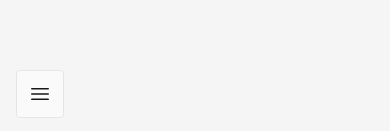
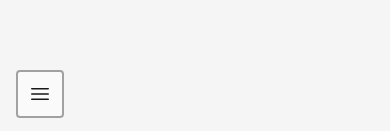
Before and after one commit to morikawa976321/monocore, a Next.js app: page / in a window 390 px wide. Shown: the part 710-841 px from the top of the page. Built offline with nearby package versions, Linux system fonts and the light colour scheme.

Commit message:
feat: improve visibility of mobile sidobar button

```diff
--- a/src/components/layout/Sidebar.tsx
+++ b/src/components/layout/Sidebar.tsx
@@ -75,7 +75,7 @@ export function Sidebar() {
                     onClick={() => setIsOpen((prev) => !prev)}
                     aria-expanded={isOpen}
                     aria-label={isOpen ? "メニューを閉じる" : "メニューを開く"}
-                    className="flex items-center justify-center w-12 h-12 rounded-sm border border-neutral-200 dark:border-neutral-800 bg-neutral-50 dark:bg-neutral-900 text-neutral-900 dark:text-neutral-50 hover:bg-neutral-200 dark:hover:bg-neutral-800 transition-colors duration-150 ease-in-out focus-visible:outline-none focus-visible:ring-1 focus-visible:ring-neutral-400 dark:focus-visible:ring-neutral-600"
+                    className="flex items-center justify-center w-12 h-12 rounded-sm border-2 border-neutral-400 dark:border-neutral-600 bg-neutral-50 dark:bg-neutral-900 text-neutral-900 dark:text-neutral-50 hover:bg-neutral-200 dark:hover:bg-neutral-800 transition-colors duration-150 ease-in-out focus-visible:outline-none focus-visible:ring-1 focus-visible:ring-neutral-400 dark:focus-visible:ring-neutral-600"
                 >
                     <Bars3Icon className="w-6 h-6" />
                 </button>
```
